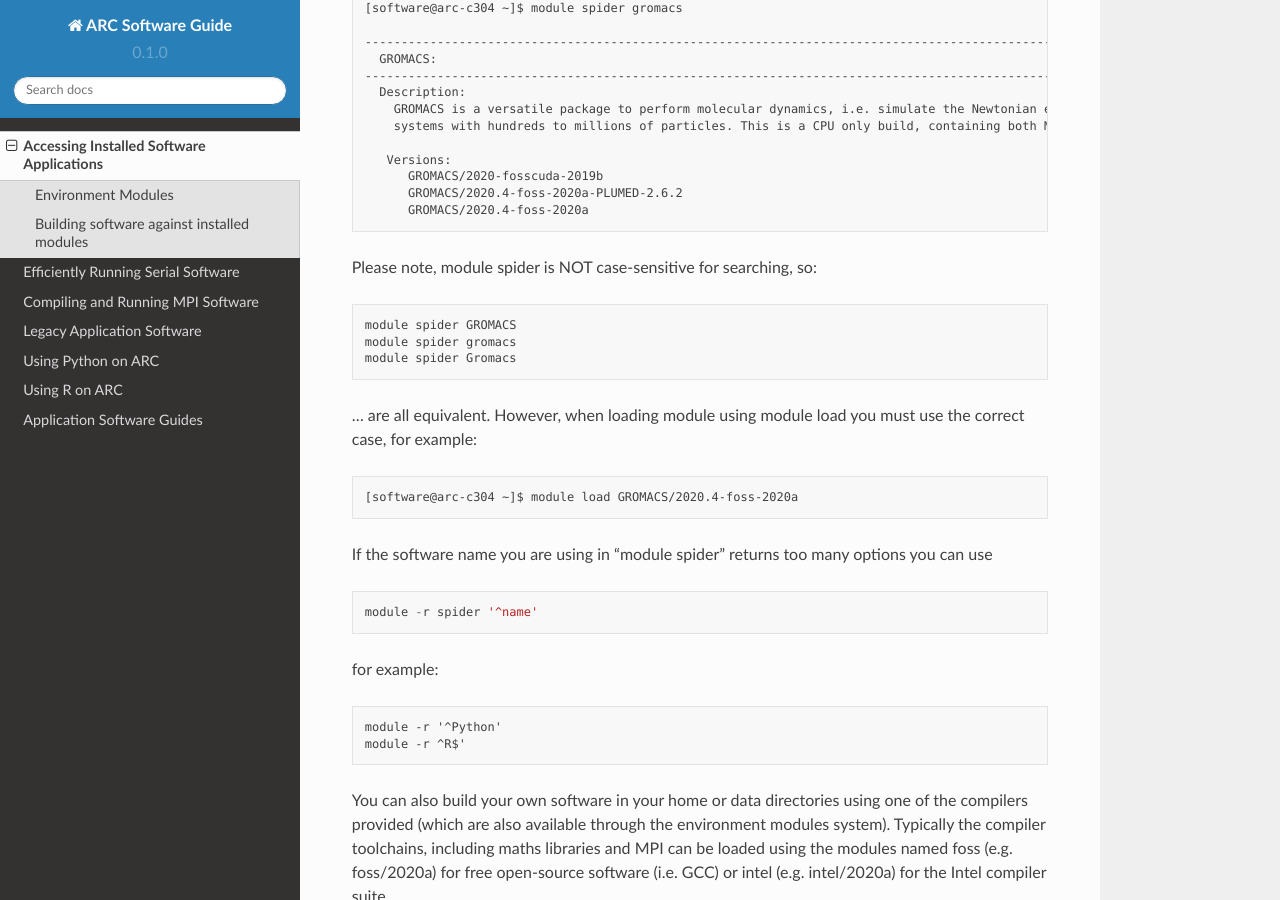
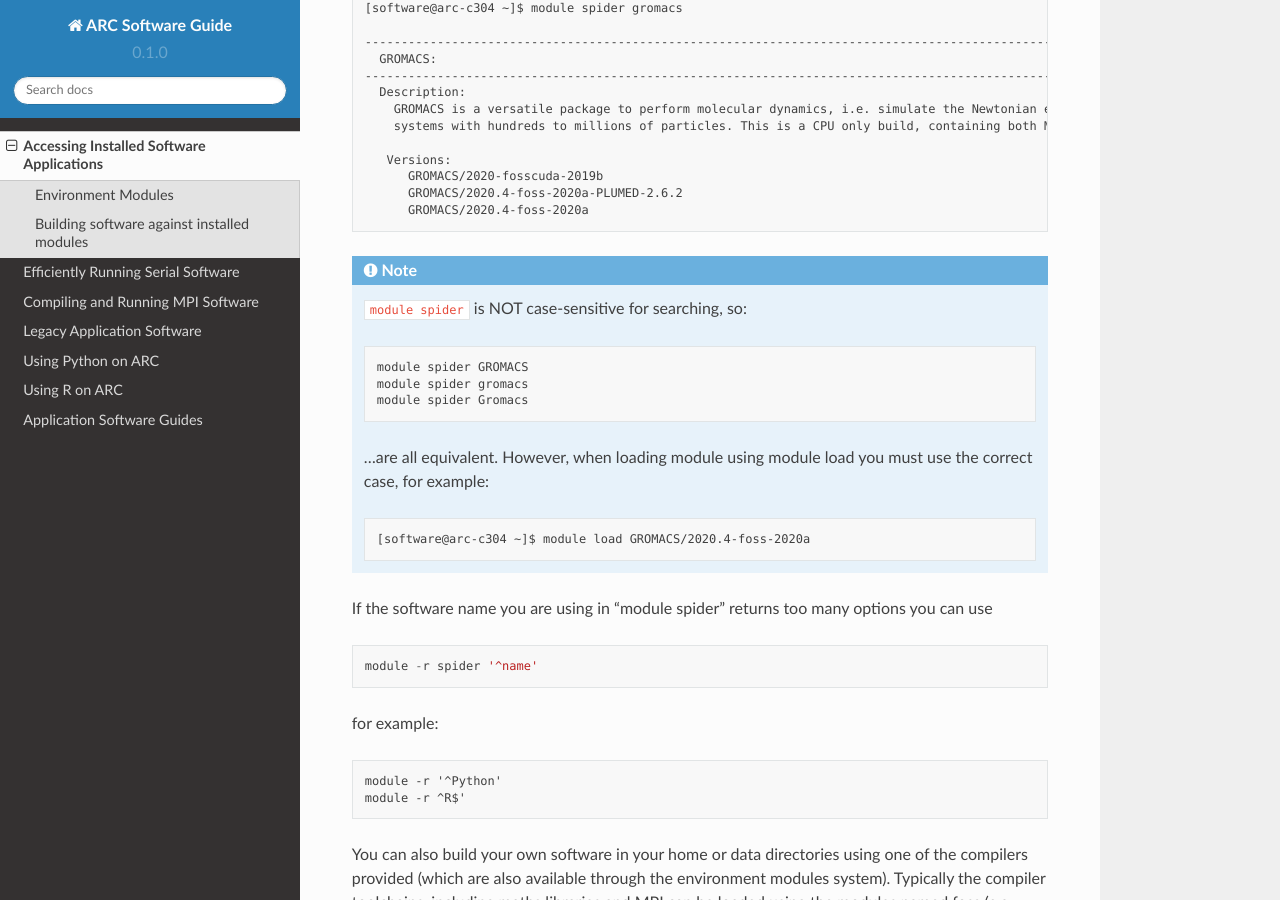
Before and after one commit to oxford-arc/arc-software-guide, a Sphinx documentation site: the page built from docs/source/arc-modules.rst, in a window 1280 px wide and 900 px high, scrolled down 1124 px. Built offline with Sphinx 7.4.7 and the Read the Docs theme 2.0.0, drawn with Linux system fonts in a browser that asks for light colours.

Commit message:
Update arc-modules.rst

```diff
--- a/docs/source/arc-modules.rst
+++ b/docs/source/arc-modules.rst
@@ -46,15 +46,16 @@ So, for example, to search for the GROMACS application::
         GROMACS/2020.4-foss-2020a-PLUMED-2.6.2
         GROMACS/2020.4-foss-2020a
 
-Please note, module spider is NOT case-sensitive for searching, so::
+.. note::
+   ``module spider`` is NOT case-sensitive for searching, so::
 
-  module spider GROMACS
-  module spider gromacs
-  module spider Gromacs
+     module spider GROMACS
+     module spider gromacs
+     module spider Gromacs
 
-... are all equivalent. However, when loading module using module load you must use the correct case, for example::
+   ...are all equivalent. However, when loading module using module load you must use the correct case, for example::
 
- [software@arc-c304 ~]$ module load GROMACS/2020.4-foss-2020a
+     [software@arc-c304 ~]$ module load GROMACS/2020.4-foss-2020a
 
 
 If the software name you are using in "module spider" returns too many options you can use ::
```
